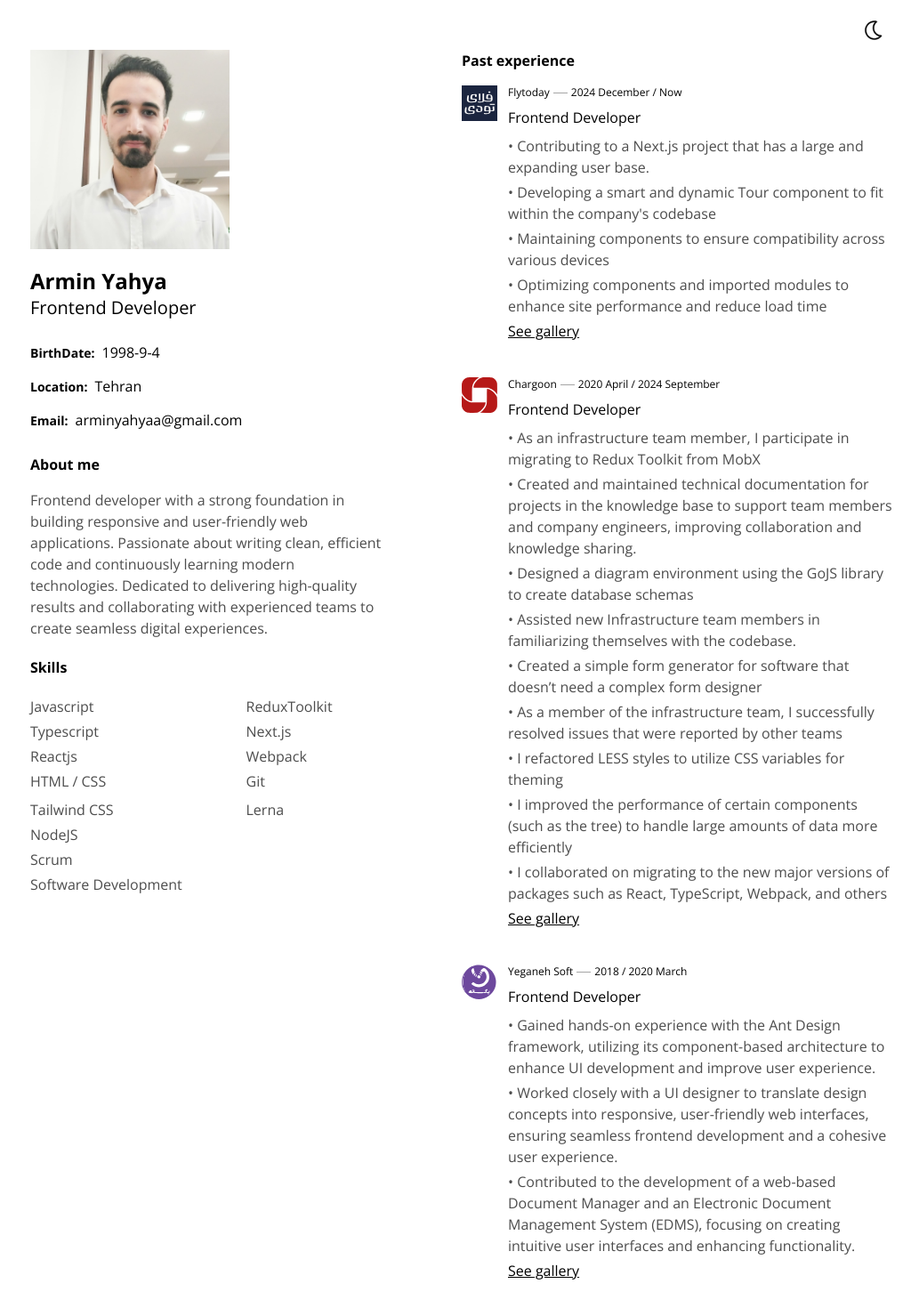
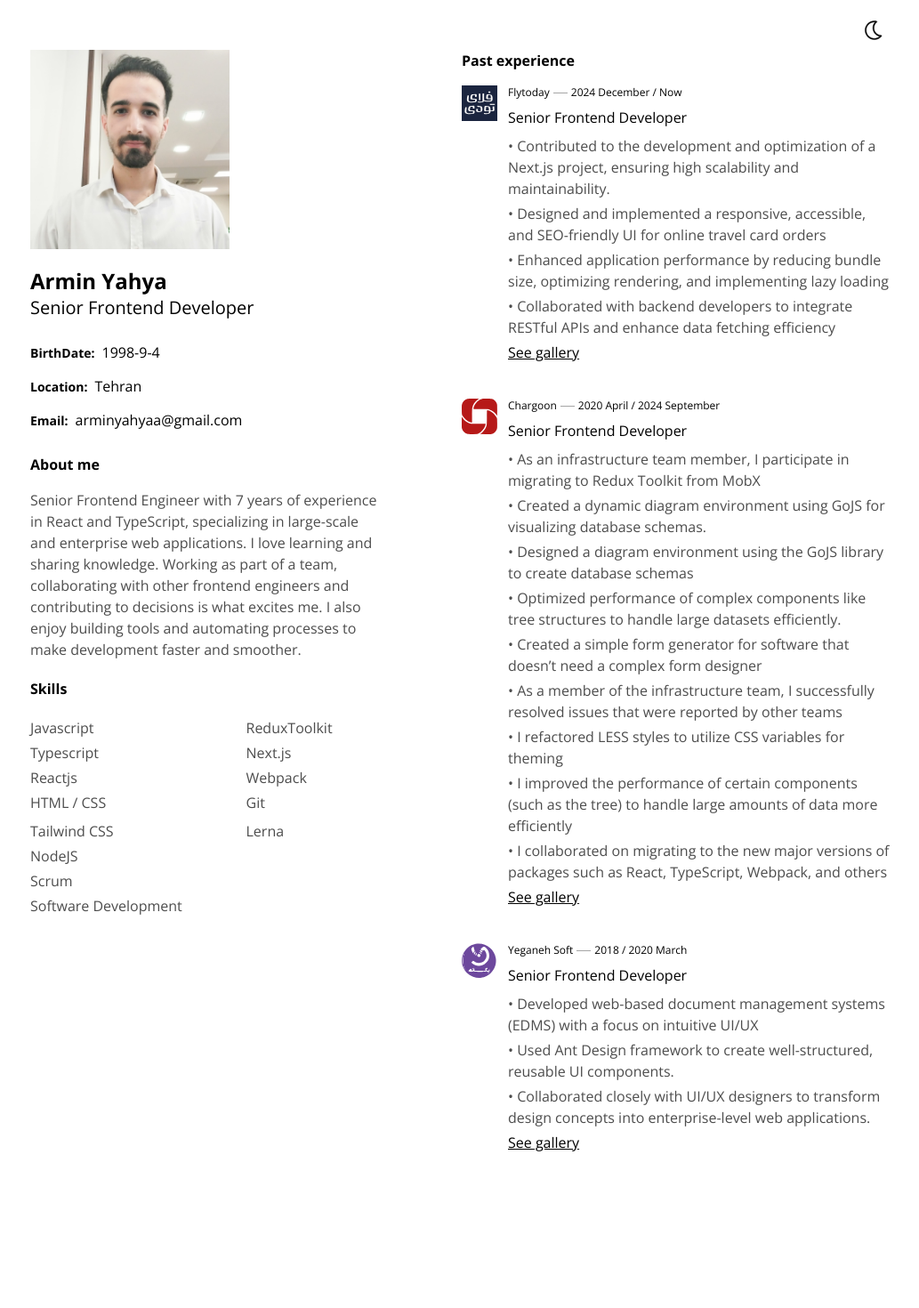
Before and after one commit to arminyahya/cv-nextjs, a Next.js app: page /en in a window 1280 px wide. Shown: the top 1470 px of the page at 89% size, without its empty margins (121-1154 px from the left). After the commit the page ends 1381 px from the top, so only its background shows below. Built offline with nearby package versions, Linux system fonts and the light colour scheme.

Commit message:
refactor: update role and enhance about me section in EN_Dictionary

```diff
--- a/src/translation/en.ts
+++ b/src/translation/en.ts
@@ -2,10 +2,11 @@ export type dictionary = {[key: string]: string};
 
 const EN_Dictionary: dictionary = {
 	fullname: 'Armin Yahya',
-	role: 'Frontend Developer',
+	role: 'Senior Frontend Developer',
 	about_me: 'About me',
-	about_me_content: `Frontend developer with a strong foundation in building responsive and user-friendly web applications. Passionate about writing clean, efficient code and continuously learning modern technologies. Dedicated to delivering high-quality results and collaborating with experienced teams to create seamless digital experiences.`,
-	skills: 'Skills',
+	about_me_content: `Senior Frontend Engineer with 7 years of experience in React and TypeScript, specializing in large-scale and enterprise web applications.
+I love learning and sharing knowledge. Working as part of a team, collaborating with other frontend engineers and contributing to decisions is what excites me. I also enjoy building tools and automating processes to make development faster and smoother.`,
+			skills: 'Skills',
 	past_experiences: 'Past experience',
 	chargoon: 'Chargoon',
 	'2020April': '2020 April',
@@ -44,16 +45,20 @@ const EN_Dictionary: dictionary = {
     gallery_yeganeh_edms_documentgroup: `This is the data entry form for one of the entities in the document software.`,
 	now: 'Now',
 	'2024December': '2024 December',
-	flytodayCompanyTask1: "Contributing to a Next.js project that has a large and expanding user base.",
-	flytodayCompanyTask2: "Developing a smart and dynamic Tour component to fit within the company's codebase",
-	flytodayCompanyTask3: "Maintaining components to ensure compatibility across various devices",
-	flytodayCompanyTask4: "Optimizing components and imported modules to enhance site performance and reduce load time",
+	flytodayCompanyTask1: "Contributed to the development and optimization of a Next.js project, ensuring high scalability and maintainability.",
+	flytodayCompanyTask2: "Designed and implemented a responsive, accessible, and SEO-friendly UI for online travel card orders",
+	flytodayCompanyTask3: "Enhanced application performance by reducing bundle size, optimizing rendering, and implementing lazy loading",
+	flytodayCompanyTask4: "Collaborated with backend developers to integrate RESTful APIs and enhance data fetching efficiency",
 	gallery_flytoday_tour: "This is the Tour component I developed. It can adjust its position from the bottom to other areas if there is no available space below. Additionally, you can apply different styles to each step.",
-	chargoonCompanyTask2: "Created and maintained technical documentation for projects in the knowledge base to support team members and company engineers, improving collaboration and knowledge sharing.",
-	chargoonCompanyTask4: "Assisted new Infrastructure team members in familiarizing themselves with the codebase.",
-	yeganehCompanyTask1: "Gained hands-on experience with the Ant Design framework, utilizing its component-based architecture to enhance UI development and improve user experience.",
-	yeganehCompanyTask2: "Worked closely with a UI designer to translate design concepts into responsive, user-friendly web interfaces, ensuring seamless frontend development and a cohesive user experience.",
-	yeganehCompanyTask3: "Contributed to the development of a web-based Document Manager and an Electronic Document Management System (EDMS), focusing on creating intuitive user interfaces and enhancing functionality."
+	chargoonCompanyTask1: "Contributed technical articles to a knowledge base system, supporting collaboration among engineers",
+	chargoonCompanyTask2: `Created a dynamic diagram environment using GoJS for visualizing database schemas.`,
+	chargoonCompanyTask3: `Built an efficient form generator to streamline UI development for non-complex applications.`,
+	chargoonCompanyTask4: "Optimized performance of complex components like tree structures to handle large datasets efficiently.",
+	chargoonCompanyTask5: `Worked on the migration of frontend projects to the latest versions of React, TypeScript, and Webpack, ensuring compatibility and performance improvements.`,
+	yeganehCompanyTask1: "Developed web-based document management systems (EDMS) with a focus on intuitive UI/UX",
+	yeganehCompanyTask2: "Used Ant Design framework to create well-structured, reusable UI components.",
+	yeganehCompanyTask3: "Collaborated closely with UI/UX designers to transform design concepts into enterprise-level web applications.",
+	education_content: "Bachelor’s Degree – Islamic Azad University-South Tehran Branch"
 };
 
 export default EN_Dictionary;
```
